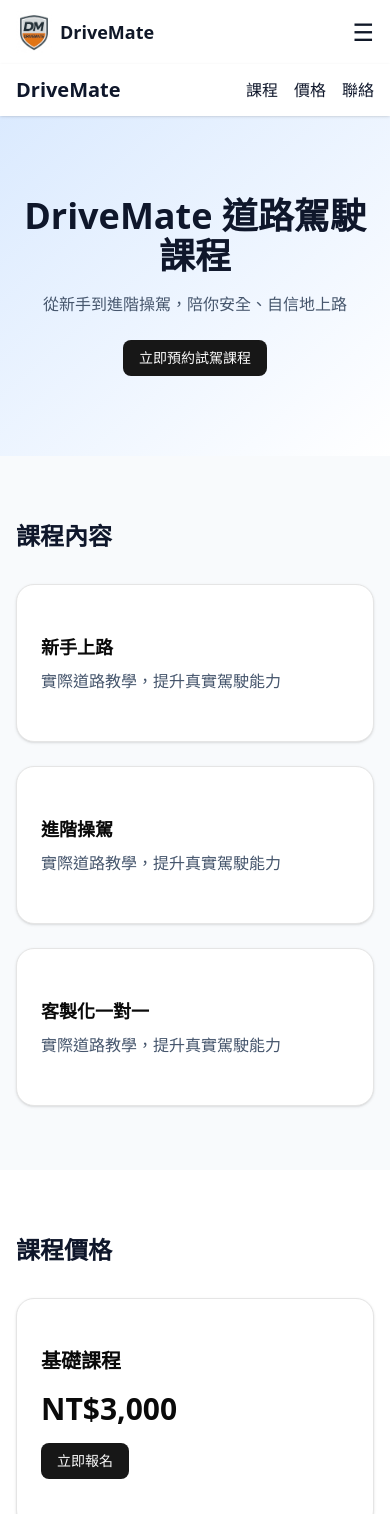
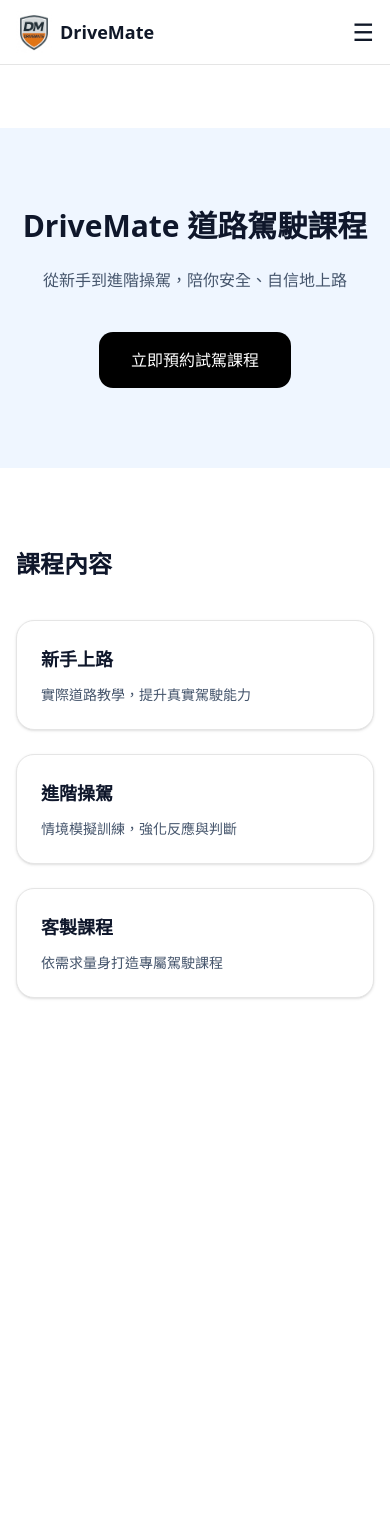
Before and after one commit to laurelke/drivemate-web, a Next.js app: page / in a window 390 px wide. Shown: the top 1514 px of the page. After the commit the page ends 1078 px from the top, so only its background shows below. Built offline with nearby package versions, Linux system fonts and the light colour scheme.

Commit message:
fix hero title mobile wrap

```diff
--- a/app/page.tsx
+++ b/app/page.tsx
@@ -1,107 +1,68 @@
-"use client";
+export default function Home() {
+  return (
+    <main className="pt-16">
+      {/* Hero Section */}
+      <section className="bg-blue-50">
+        <div className="mx-auto max-w-7xl px-4 py-20 text-center">
+          <h1 className="text-3xl font-bold text-slate-900 md:text-5xl whitespace-nowrap md:whitespace-normal">
+            DriveMate 道路駕駛課程
+          </h1>
 
-import { Card, CardContent } from "@/components/ui/card";
-import { Button } from "@/components/ui/button";
-import { motion } from "framer-motion";
-import { Instagram, MessageCircle } from "lucide-react";
-
-export default function DriveMateWebsite() {
-  return (
-    <div className="min-h-screen bg-slate-50 text-slate-900">
-      {/* Header */}
-      <header className="sticky top-0 z-50 bg-white shadow-sm">
-        <div className="max-w-6xl mx-auto flex items-center justify-between px-4 py-3">
-          <div className="text-xl font-bold">DriveMate</div>
-          <nav className="space-x-4">
-            <a href="#courses" className="hover:text-blue-600">課程</a>
-            <a href="#pricing" className="hover:text-blue-600">價格</a>
-            <a href="#contact" className="hover:text-blue-600">聯絡</a>
-          </nav>
-        </div>
-      </header>
-
-      {/* Hero */}
-      <section className="bg-gradient-to-br from-blue-100 to-white py-20">
-        <div className="max-w-6xl mx-auto px-4 text-center">
-          <motion.h1
-            initial={{ opacity: 0, y: 20 }}
-            animate={{ opacity: 1, y: 0 }}
-            className="text-4xl font-bold mb-4"
-          >
-            DriveMate 道路駕駛課程
-          </motion.h1>
-          <p className="text-slate-600 max-w-xl mx-auto">
+          <p className="mt-6 text-base text-slate-600 md:text-lg">
             從新手到進階操駕，陪你安全、自信地上路
           </p>
-          <Button className="mt-6">立即預約試駕課程</Button>
-        </div>
-      </section>
 
-      {/* Courses */}
-      <section id="courses" className="py-16">
-        <div className="max-w-6xl mx-auto px-4">
-          <h2 className="text-2xl font-bold mb-8">課程內容</h2>
-          <div className="grid md:grid-cols-3 gap-6">
-            {["新手上路", "進階操駕", "客製化一對一"].map((title) => (
-              <Card key={title} className="rounded-2xl shadow">
-                <CardContent className="p-6">
-                  <h3 className="font-semibold text-lg mb-2">{title}</h3>
-                  <p className="text-slate-600">實際道路教學，提升真實駕駛能力</p>
-                </CardContent>
-              </Card>
-            ))}
-          </div>
-        </div>
-      </section>
-
-      {/* Pricing */}
-      <section id="pricing" className="bg-white py-16">
-        <div className="max-w-6xl mx-auto px-4">
-          <h2 className="text-2xl font-bold mb-8">課程價格</h2>
-          <div className="grid md:grid-cols-3 gap-6">
-            <Card className="rounded-2xl shadow">
-              <CardContent className="p-6">
-                <h3 className="font-bold text-xl">基礎課程</h3>
-                <p className="text-3xl font-bold my-4">NT$3,000</p>
-                <Button>立即報名</Button>
-              </CardContent>
-            </Card>
-            <Card className="rounded-2xl shadow border-2 border-blue-500">
-              <CardContent className="p-6">
-                <h3 className="font-bold text-xl">進階課程</h3>
-                <p className="text-3xl font-bold my-4">NT$5,000</p>
-                <Button>最受歡迎</Button>
-              </CardContent>
-            </Card>
-            <Card className="rounded-2xl shadow">
-              <CardContent className="p-6">
-                <h3 className="font-bold text-xl">一對一</h3>
-                <p className="text-3xl font-bold my-4">NT$8,000</p>
-                <Button>客製詢問</Button>
-              </CardContent>
-            </Card>
-          </div>
-        </div>
-      </section>
-
-      {/* Contact */}
-      <section id="contact" className="py-16">
-        <div className="max-w-6xl mx-auto px-4 text-center">
-          <h2 className="text-2xl font-bold mb-4">立即聯絡我們</h2>
-          <div className="flex justify-center gap-4 mt-6">
-            <a href="https://www.instagram.com/drivemate.tw/" target="_blank">
-              <Button variant="outline"><Instagram className="mr-2" /> Instagram</Button>
-            </a>
-            <a href="https://lin.ee/J22IVRg" target="_blank">
-              <Button><MessageCircle className="mr-2" /> 加入 LINE</Button>
+          <div className="mt-10">
+            <a
+              href="#contact"
+              className="inline-block rounded-xl bg-black px-8 py-4 text-white text-base font-medium hover:bg-neutral-800 transition"
+            >
+              立即預約試駕課程
             </a>
           </div>
         </div>
       </section>
 
-      <footer className="bg-slate-900 text-slate-300 py-6 text-center">
-        © 2025 DriveMate 道路駕駛課程
-      </footer>
-    </div>
-  );
+      {/* Courses Section */}
+      <section id="courses" className="bg-white">
+        <div className="mx-auto max-w-7xl px-4 py-20">
+          <h2 className="mb-10 text-left text-2xl font-bold text-slate-900 md:text-3xl">
+            課程內容
+          </h2>
+
+          <div className="grid gap-6 md:grid-cols-3">
+            {/* Card 1 */}
+            <div className="rounded-2xl border bg-white p-6 shadow-sm">
+              <h3 className="text-lg font-semibold text-slate-900">
+                新手上路
+              </h3>
+              <p className="mt-3 text-sm text-slate-600">
+                實際道路教學，提升真實駕駛能力
+              </p>
+            </div>
+
+            {/* Card 2 */}
+            <div className="rounded-2xl border bg-white p-6 shadow-sm">
+              <h3 className="text-lg font-semibold text-slate-900">
+                進階操駕
+              </h3>
+              <p className="mt-3 text-sm text-slate-600">
+                情境模擬訓練，強化反應與判斷
+              </p>
+            </div>
+
+            {/* Card 3 */}
+            <div className="rounded-2xl border bg-white p-6 shadow-sm">
+              <h3 className="text-lg font-semibold text-slate-900">
+                客製課程
+              </h3>
+              <p className="mt-3 text-sm text-slate-600">
+                依需求量身打造專屬駕駛課程
+              </p>
+            </div>
+          </div>
+        </div>
+      </section>
+    </main>
+  )
 }
```
